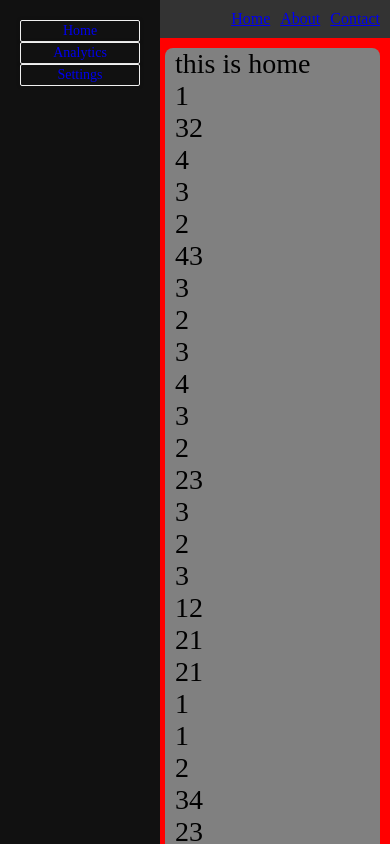
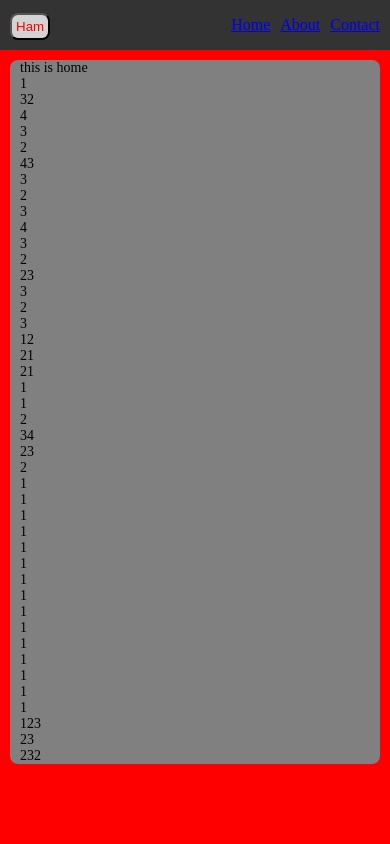
Before and after one commit to Anurag1096/react_1, a React app: page / in a window 390 px wide. Shown: the top 844 px of the page. Built offline with nearby package versions, Linux system fonts and the light colour scheme.

Commit message:
adding opening and closing of sidebar with transition

```diff
--- a/src/App.tsx
+++ b/src/App.tsx
@@ -1,10 +1,12 @@
 import React from 'react';
 import './App.css'
+import { BrowserRouter as Router, Route, Routes } from 'react-router-dom';
 import { Dashboard } from './components/Dashboard/dashboard';
 const App=()=>{
     return(
+      // The dashboard is visivle on /
+
       <Dashboard/>
-
     )
 }
 
--- a/src/components/Dashboard/Header.css
+++ b/src/components/Dashboard/Header.css
@@ -0,0 +1,14 @@
+.btn_hamburg{
+    cursor:pointer;
+    color:red;
+    padding:4px;
+    background-color:#D3D3D3;
+    border-radius:8px;
+    transition:color ,padding 0.3s ease-out;
+}
+
+.btn_hamburg:hover{
+    color:green;
+    padding:6px;
+    transition:color,padding 0.3s ease;
+}
--- a/src/components/Dashboard/Header.tsx
+++ b/src/components/Dashboard/Header.tsx
@@ -1,11 +1,21 @@
-import React from 'react'
+import React, { Component } from 'react'
+import "./Header.css"
+type Props={
+   handleSidebar():void,
+}
+// Header
 
-
-// Header component
-function HeaderNav() {
+function HeaderNav(props:Props) {
+  const{handleSidebar}=props;
+  // The handle click function invokes handleSidebar and returns void.
+  const handleClick=():void=>{
+    handleSidebar();
+  }
   return (
     <header style={headerStyle}>
-      <div style={logoStyle}></div>
+      <div style={logoStyle}>
+        <button className='btn_hamburg' onClick={handleClick}>Ham</button>
+      </div>
       <nav style={navStyle}>
         <ul style={ulStyle}>
           <li style={liStyle}><a href="#">Home</a></li>
--- a/src/components/Dashboard/SideBar.tsx
+++ b/src/components/Dashboard/SideBar.tsx
@@ -1,23 +1,26 @@
 import React,{useState} from "react";
 import "./sideBar.css"
 import { Link } from 'react-router-dom';
+type Props={
+    openSidebar:boolean,
+    setCloseSidebar:(a:boolean)=>void,
+}
+const SideBar = (props:Props) => {
+    const{openSidebar,setCloseSidebar}=props;
 
-const SideBar = () => {
-    const [showSidebar,setShowSidebar] = useState<boolean>(true)
     const handleClick=()=>{
-      setShowSidebar(prevState=>!prevState)
+           setCloseSidebar(!openSidebar)
     }
     return (<>
         {/* <button className="sidebar_burger_button" onClick={handleClick}>burger</button> */}
-        {showSidebar && (
-                <div className="main_wrapper" aria-label="Sidebar">
+        <div className={openSidebar?`main_wrapper2`:"main_wrapper"} aria-label="Sidebar">
+           {openSidebar && <button className="btn_close" onClick={handleClick}>close</button>}
                     <ul className="list_container">
                         <li className="list_item"><Link style={{ textDecoration: 'none' }} to="/">Home</Link></li>
                         <li className="list_item"><Link style={{ textDecoration: 'none' }} to="/analytics">Analytics</Link></li>
                         <li className="list_item"><Link style={{ textDecoration: 'none' }} to="/settings">Settings</Link></li>
                     </ul>
                 </div>
-            )}
         </>
     )
 }
--- a/src/components/Dashboard/dashboard.css
+++ b/src/components/Dashboard/dashboard.css
@@ -15,3 +15,23 @@
   border-radius:8px;
   background-color:grey;
 }
+.glass_background{
+  width:100vw;
+  height:100vh;
+  position:fixed;
+  top:0;
+  z-index:0;
+  background-color:#D3D3D3;
+  opacity:0.8;
+  transition:background-color 0.3s ease-in
+}
+@media screen and (max-width:768px){
+  .main_content{
+   margin: 10px 10px 10px 10px;
+   font-size:14px;
+   padding: 0 10px;
+   max-width:100vw;
+   border-radius:8px;
+   background-color:grey;
+  }
+}
--- a/src/components/Dashboard/dashboard.tsx
+++ b/src/components/Dashboard/dashboard.tsx
@@ -1,4 +1,4 @@
-import React from 'react'
+import React,{useState} from 'react'
 import { BrowserRouter as Router, Route, Routes } from 'react-router-dom';
 import SideBar from './SideBar';
 import Home from '../../pages/Home';
@@ -7,11 +7,18 @@ import Settings from '../../pages/Settings';
 import "./dashboard.css"
 import HeaderNav from './Header';
 export const Dashboard = () => {
+  const [openSidebar,setOpenSidebar]=useState<boolean>(false)
+  // The function toggels the side bar for open and close commands
+  const handleClick=():void=>{
+    setOpenSidebar(prevState=>!prevState)
+    // alert("handle click has been executed by child")
+  }
   return (
     <Router>
-      <HeaderNav/>
+      {openSidebar && <div className='glass_background'></div>}
+      <HeaderNav handleSidebar={handleClick}/>
            <div className='dashboard_wrapper'>
-           <SideBar/>
+           <SideBar openSidebar={openSidebar} setCloseSidebar={setOpenSidebar}/>
            <div className='main_content'>
            <Routes>
             <Route path="/"  element={<Home/>} />
--- a/src/components/Dashboard/sideBar.css
+++ b/src/components/Dashboard/sideBar.css
@@ -5,12 +5,27 @@
     z-index: 1;
     top: 0;
     left: 0;
+    transition:left 0.3s ease-out;
     background-color: #111;
-    padding-top: 20px;
-    padding-left:20px;
-    padding-right:20px;
+    padding:20px 20px 20px 20px;
 }
 
+
+
+.main_wrapper2{
+    height: 100%;
+    width: 70vw;
+    position :fixed;
+    z-index:2;
+    top:0;
+    left:0;
+    transition:left 0.3s ease-in;
+    background-color: #111;
+    padding:20px 20px 20px 20px;
+}
+.btn_close{
+    cursor:pointer;
+}
 .list_container{
     list-style: none;
     width:100%;
@@ -39,3 +54,16 @@
     box-shadow: 0 0 5px rgba(0, 0, 0, 0.1);
 
 }
+
+@media screen and (max-width:768px){
+    .main_wrapper{
+        height: 100%;
+        width: 160px;
+        position: fixed;
+        z-index: 1;
+        top: 0;
+        left: -160px;
+        transition: left 0.3s ease;
+
+    }
+}
```
